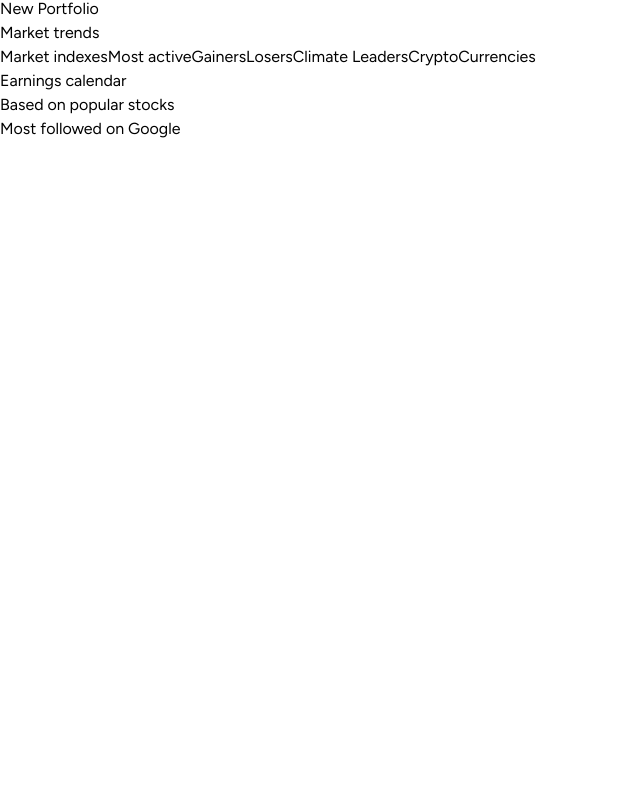
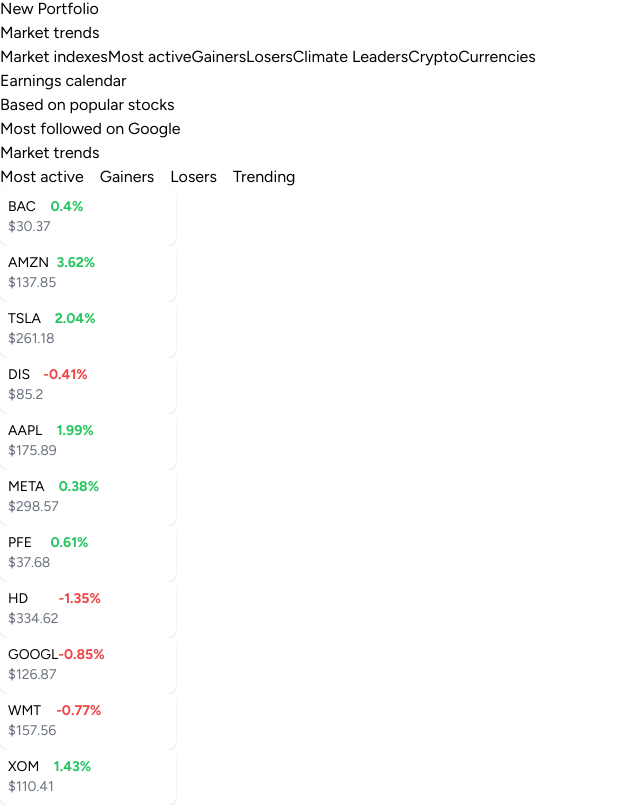
Before and after one commit to eld120/qeysarie, a Next.js app: page / in a window 1280 px wide. Shown: the part 602-1407 px from the top of the page, without its empty margins (0-640 px from the left). Before the commit the page ends 800 px from the top, so only its background shows below. Built offline with nearby package versions, Linux system fonts and the light colour scheme.

Commit message:
trending buttons

```diff
--- /dev/null
+++ b/app/components/MarketTrends.tsx
@@ -0,0 +1,69 @@
+import React, { useState } from 'react'
+import { useQuery } from '@tanstack/react-query'
+import { StockData } from './StockCard';
+import { StockCard } from './StockCard';
+const queryFunction = async () => {
+    const response = await fetch('/stock_data.json')
+    if (!response.ok) {
+        throw new Error('WOMP WAGON')
+    }
+    return response.json()
+}
+
+function MarketTrends() {
+    // const [trend, setTrend] = useState(['mostActive'])
+    const [activeTrend, setActiveTrend] = useState<'mostActive' | 'gainers' | 'losers' | 'trending'>('mostActive');
+
+
+    const { isLoading, error, data } = useQuery<StockData[], Error>({
+        queryKey: ['allStocks', activeTrend],
+        queryFn: queryFunction
+
+
+    })
+
+    const sortedStocks = data?.sort((a: StockData, b: StockData) => {
+        if (activeTrend === 'mostActive') {
+            return b.volume - a.volume
+        } else if (activeTrend === 'gainers') {
+            return b.percentage - a.percentage
+        } else if (activeTrend === 'losers') {
+            return a.percentage - b.percentage
+        }
+    }).slice(0, 11)
+    if (isLoading) {
+        return <div>Loading...</div>
+    }
+    if (error) {
+        console.error(error.message)
+    }
+    return (
+        <div>
+            <h4>Market trends</h4>
+            <div className="flex gap-4">
+                <button onClick={() => {
+                    setActiveTrend('mostActive')
+                }}>Most active</button>
+                <button onClick={() => {
+                    setActiveTrend('gainers')
+                }}>Gainers</button>
+                <button onClick={() => {
+                    setActiveTrend('losers')
+                }}>Losers</button>
+                <button onClick={() => {
+                    setActiveTrend('trending')
+                }}>Trending</button>
+            </div>
+            <div>
+                <ul>
+                    {sortedStocks?.map(stock => (
+                        <li><StockCard key={stock.ticker}  {...stock} /></li>)
+                    )}
+                </ul>
+            </div>
+
+        </div>
+    )
+}
+
+export default MarketTrends
--- a/app/page.tsx
+++ b/app/page.tsx
@@ -5,6 +5,7 @@
 import NewSearchBar from "./components/NewSearchBar";
 import MarketList from "./components/MarketsList";
 import HeroSection from "./components/HeroSection";
+import MarketTrends from "./components/MarketTrends";
 
 
 
@@ -18,6 +19,7 @@
       <MarketList />
       <NewSearchBar />
       <HeroSection />
+      <MarketTrends />
     </>
   );
 }
```
